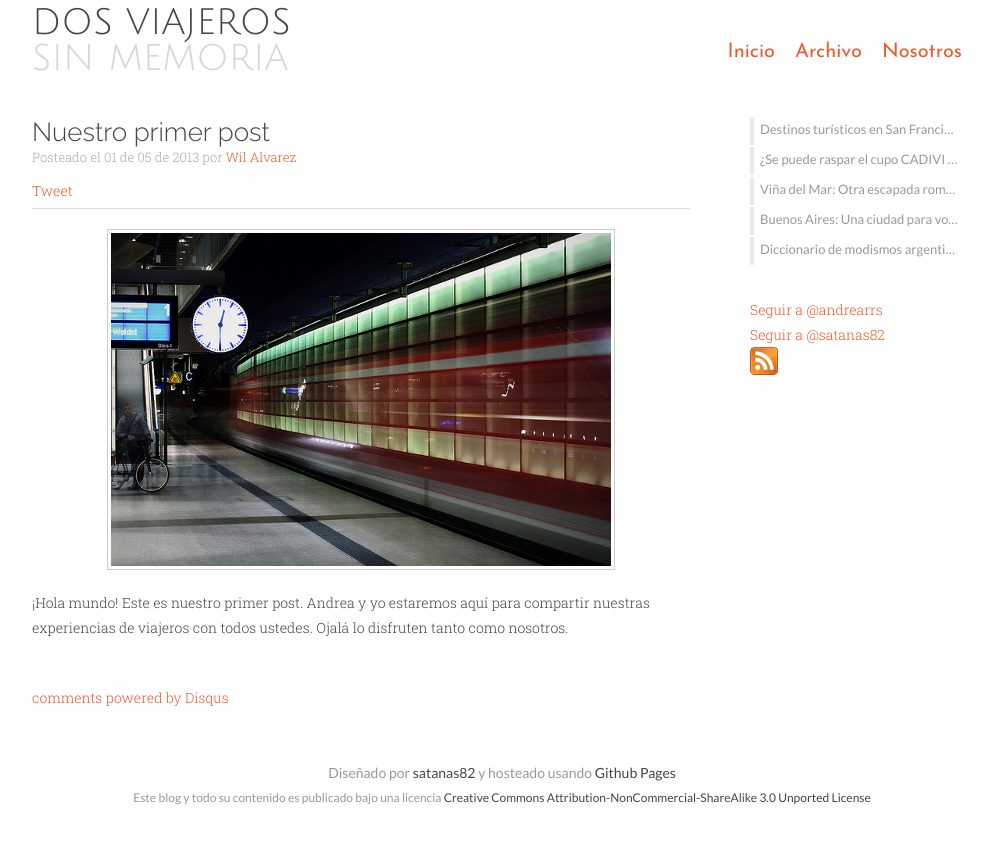
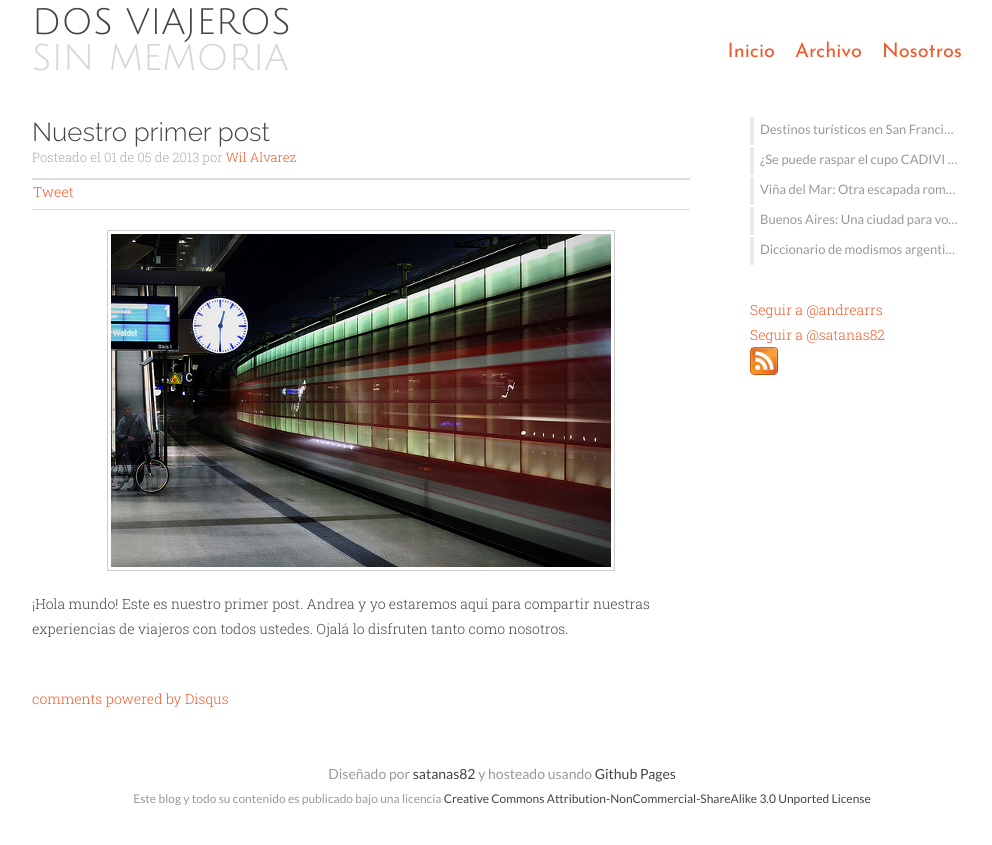
Before and after one commit to satanas/dosviajeros, a Jekyll site: the page built from _posts/2013-05-01-primer-post.md, in a window 1280 px wide. Shown: the top 845 px of the page, without its empty margins (138-1130 px from the left). Built offline with Jekyll 4.4.1, drawn with Linux system fonts in a browser that asks for light colours; Markdown is read by kramdown in place of the engine named in the settings; comment, search, counter and statistics services are not loaded.

Commit message:
Added border styled box to social part

```diff
--- a/stylesheets/style.css
+++ b/stylesheets/style.css
@@ -210,11 +210,18 @@ h2 {
 
 #social {
     margin-bottom: 20px;
+    border: 1px solid #ddd;
 }
 
 #social div {
     float: left;
     width: 120px;
+}
+
+#social span {
+    display: block;
+    float: left;
+    width: 200px;
 }
 
 /* Archive */
```
